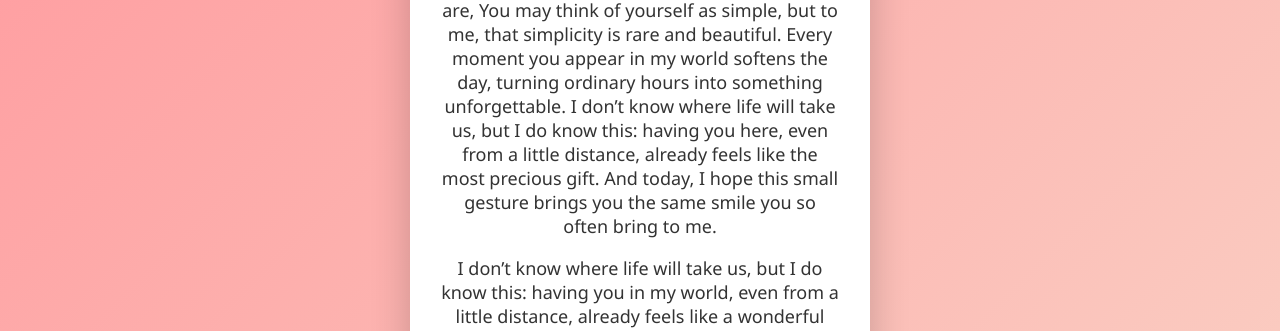
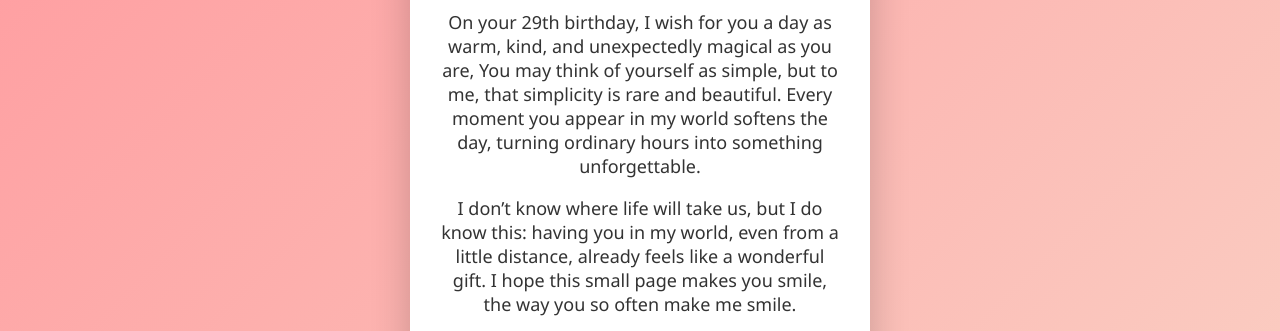
Before and after one commit to AkshayNPatel/birthday-qr, a plain HTML site: page index.html in a window 1280 px wide. Shown: the part 245-576 px from the top of the page. Drawn offline with Linux system fonts and the light colour scheme.

Commit message:
index.html

```diff
--- a/index.html
+++ b/index.html
@@ -86,8 +86,6 @@ whenever you appear in them.
   On your 29th birthday, I wish for you a day as warm, kind, and unexpectedly magical as you are,
   You may think of yourself as simple, but to me, that simplicity is rare and beautiful.
   Every moment you appear in my world softens the day, turning ordinary hours into something unforgettable.
-    I don’t know where life will take us, but I do know this: having you here, even from a little distance, already feels like the most precious gift.
-    And today, I hope this small gesture brings you the same smile you so often bring to me.
 </p>
 <p>
   I don’t know where life will take us, but I do know this: having you in my
```
